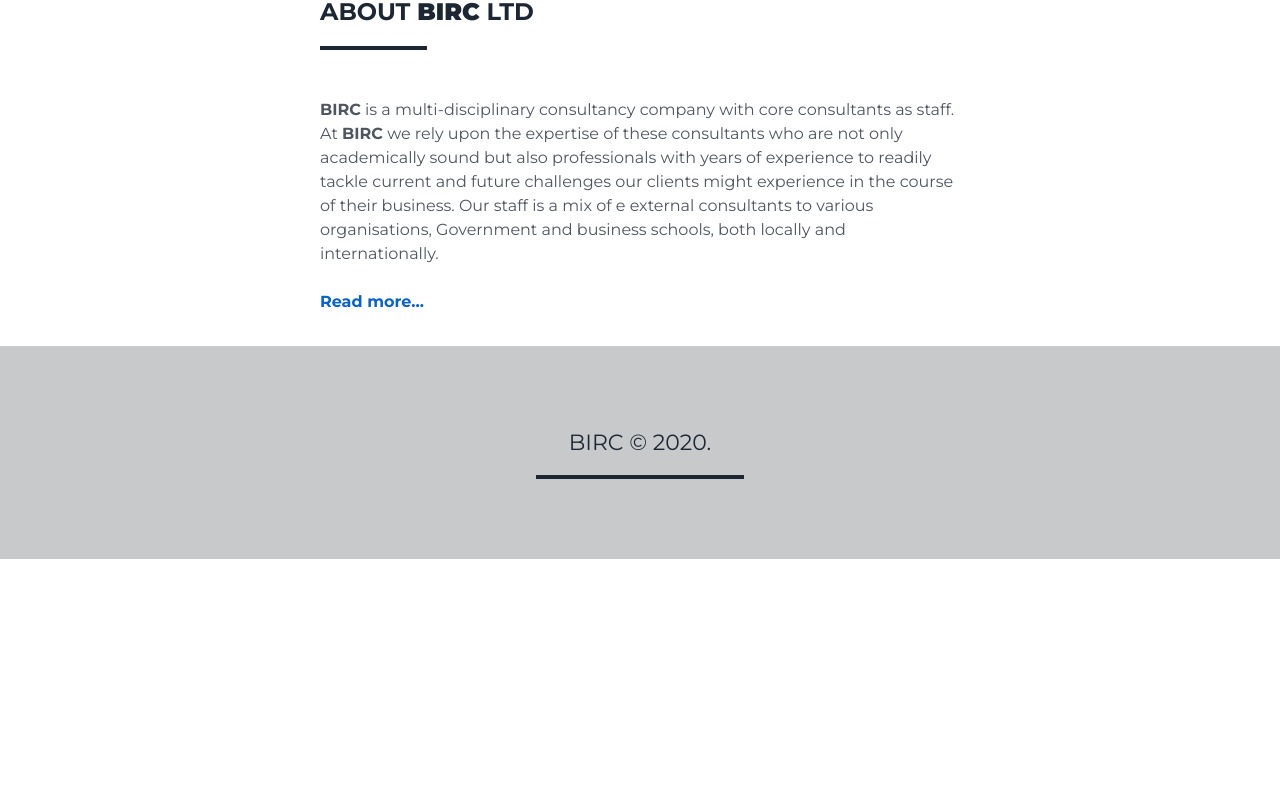
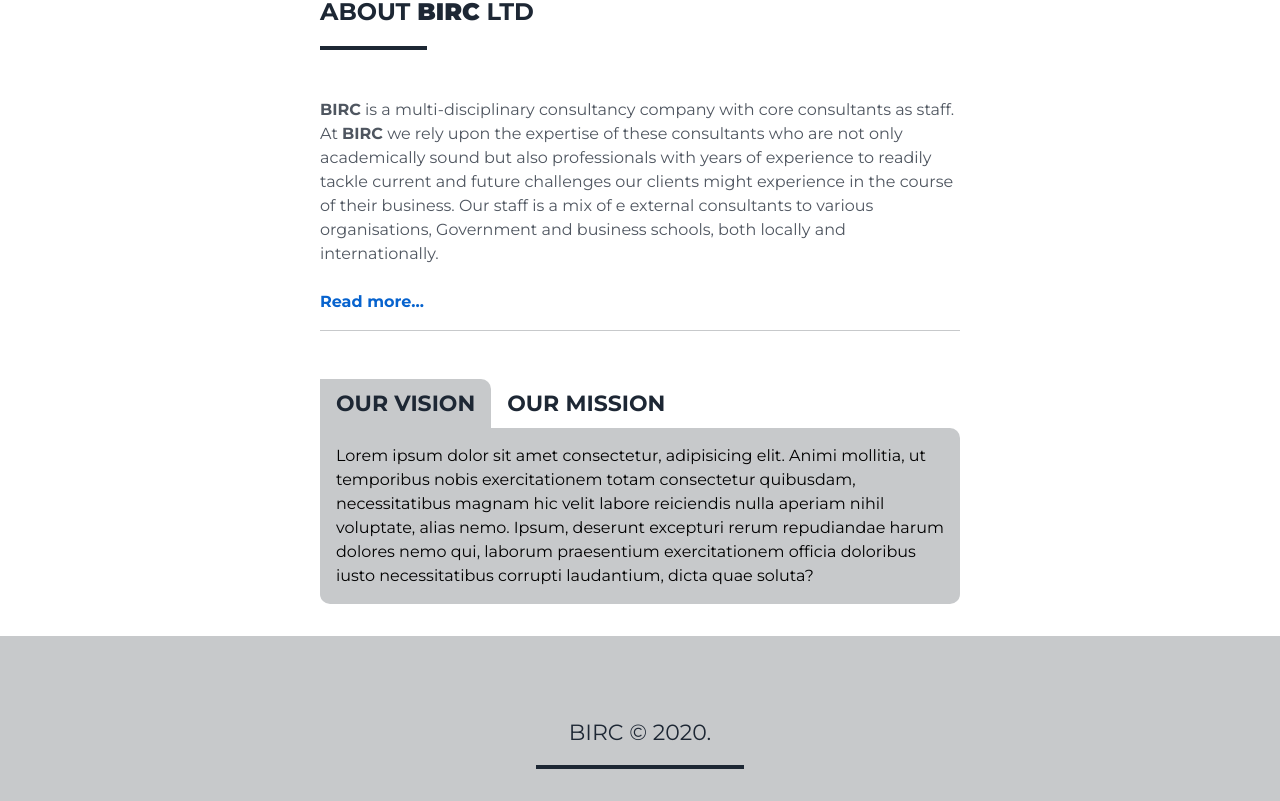
Before and after one commit to DNature/birc, a Next.js app: page /about in a window 1280 px wide. Shown: the part 420-1221 px from the top of the page. Before the commit the page ends 979 px from the top, so only its background shows below. Built offline with nearby package versions, Linux system fonts and the light colour scheme.

Commit message:
added mission and vision to the about page

```diff
--- a/pages/about.jsx
+++ b/pages/about.jsx
@@ -1,8 +1,52 @@
 import React, { useState } from "react";
 import MainLayout from "../components/layouts/layout";
 
+const Vision = () => (
+  <div className="bg-gray-25 p-4 rounded rounded-tl-none">
+    <p>
+      Lorem ipsum dolor sit amet consectetur, adipisicing elit. Animi mollitia,
+      ut temporibus nobis exercitationem totam consectetur quibusdam,
+      necessitatibus magnam hic velit labore reiciendis nulla aperiam nihil
+      voluptate, alias nemo. Ipsum, deserunt excepturi rerum repudiandae harum
+      dolores nemo qui, laborum praesentium exercitationem officia doloribus
+      iusto necessitatibus corrupti laudantium, dicta quae soluta?
+    </p>
+  </div>
+);
+
+const Mission = () => (
+  <div className="bg-gray-25 p-4 rounded">
+    <p>
+      Lorem ipsum dolor sit amet consectetur, adipisicing elit. Animi mollitia,
+      ut temporibus nobis exercitationem totam consectetur quibusdam,
+      necessitatibus magnam hic velit labore reiciendis nulla aperiam nihil
+      voluptate, alias nemo. Ipsum, deserunt excepturi rerum repudiandae harum
+      dolores nemo qui, laborum praesentium exercitationem officia doloribus
+      iusto necessitatibus corrupti laudantium, dicta quae soluta?
+    </p>
+    <p>
+      Lorem ipsum dolor sit amet consectetur adipisicing elit. Tempore aut rerum
+      animi fuga laborum neque perspiciatis consectetur itaque. Dolorum possimus
+      eos cupiditate asperiores a ullam ipsum sapiente pariatur exercitationem
+      corporis!
+    </p>
+  </div>
+);
+
+const pages = [<Vision />, <Mission />];
+
 const About = () => {
   const [open, setOpen] = useState(false);
+  const [page, setPage] = useState(0);
+
+  console.log(page);
+
+  const nextPage = () => {
+    setPage(page < pages.length - 1 ? page + 1 : page);
+  };
+  const prevPage = () => {
+    setPage(page > 0 ? page - 1 : page);
+  };
 
   const toggleOpen = () => {
     setOpen(!open);
@@ -35,7 +79,6 @@ const About = () => {
           <div className="my-4 h-2 bg-gray-25 lg:w-1/6 w-2/6" />
         </div>
       </div>
-
       <div className="">
         <div className="container max-w-2xl mx-auto py-8">
           <div className="mb-12">
@@ -80,6 +123,28 @@ const About = () => {
           <button className={`text-primary-100 font-bold`} onClick={toggleOpen}>
             {open ? "Read less" : "Read more..."}
           </button>
+          <hr className="my-4 text-gray-25" />
+
+          <div className="mt-12">
+            <button
+              className={`text-lg font-bold text-gray-100 px-4 py-2 rounded-tr ${
+                page !== pages.length - 1 && "bg-gray-25"
+              }`}
+              onClick={prevPage}
+            >
+              OUR VISION
+            </button>
+            <button
+              className={`text-lg font-bold text-gray-100 px-4 rounded-tl rounded-tr py-2 ${
+                page === pages.length - 1 && "bg-gray-25"
+              }`}
+              onClick={nextPage}
+            >
+              OUR MISSION
+            </button>
+
+            {pages[page]}
+          </div>
         </div>
       </div>
     </MainLayout>
```
